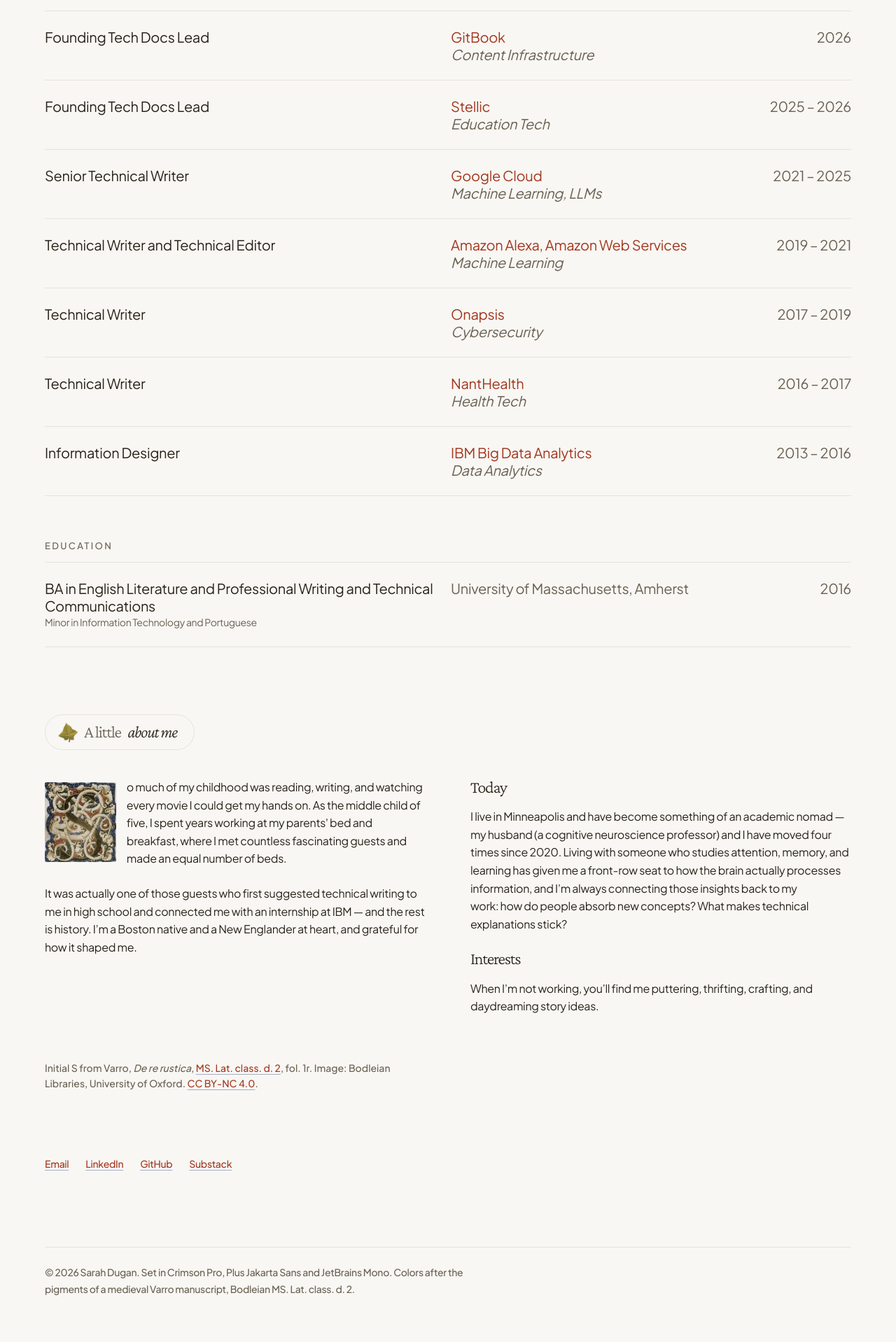
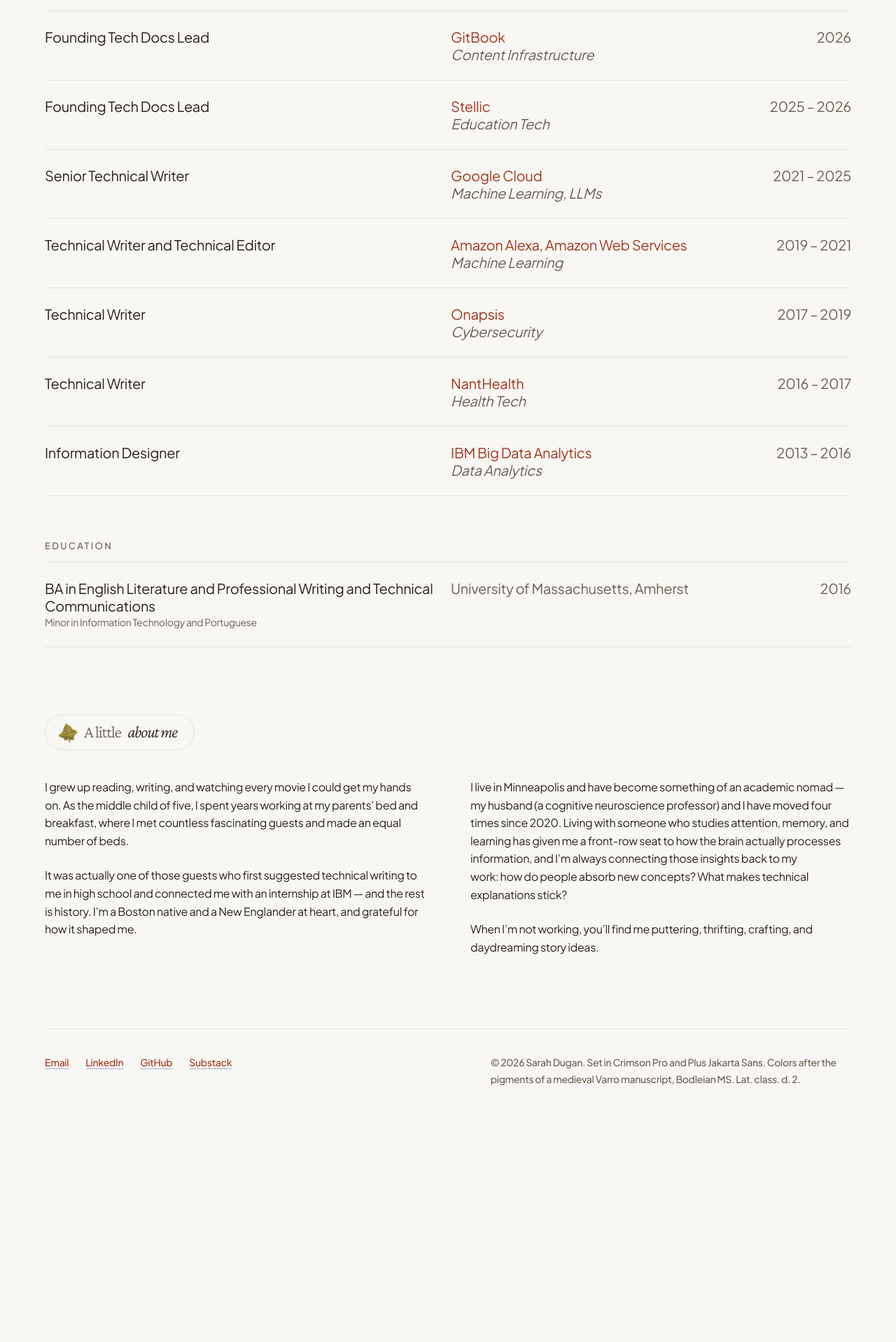
Before and after one commit to scrivera-dugan/site, a Jekyll site: the page built from index.md, in a window 1280 px wide. Shown: the part 2303-4221 px from the top of the page at 70% size. Built offline with Jekyll 4.4.1, drawn with Linux system fonts in a browser that asks for light colours; after the commit the page ends 3922 px from its top, so only the background shows below that.

Commit message:
Plain About, anchored footer, drop the unused mono
About
- Remove the illuminated initial and its credit line. The section opens
  as plain first-person text, and the Today / Interests subheads go, so
  it reads as four paragraphs in two columns with nothing interrupting.

Footer
- The hairline sat below the link row, leaving the links floating in
  ~160px between About and the colophon. The rule now sits on top and the
  links and colophon share one row beneath it. About-to-rule drops to
  80px and the footer from 279px to 148px.

Fonts
- With About in the sans, JetBrains Mono was loaded and credited but used
  by nothing. It leaves the font link, the colophon and the tokens. Two
  typefaces ship.

Co-Authored-By: Claude Fable 5.1 <noreply@anthropic.com>

```diff
--- a/_layouts/default.html
+++ b/_layouts/default.html
@@ -28,7 +28,7 @@
 
     <link rel="preconnect" href="https://fonts.googleapis.com">
     <link rel="preconnect" href="https://fonts.gstatic.com" crossorigin>
-    <link href="https://fonts.googleapis.com/css2?family=Crimson+Pro:ital,wght@0,300;0,400;0,600;1,300&family=JetBrains+Mono:wght@300;400&family=Plus+Jakarta+Sans:wght@400;500;700&display=swap" rel="stylesheet">
+    <link href="https://fonts.googleapis.com/css2?family=Crimson+Pro:ital,wght@0,300;0,400;0,600;1,300&family=Plus+Jakarta+Sans:wght@400;500;700&display=swap" rel="stylesheet">
     <link rel="stylesheet" href="{{ '/styles.css' | relative_url }}">
 
     <!-- Google tag (gtag.js) -->
@@ -96,7 +96,7 @@
             <li><a href="{{ site.data.substack.link }}" rel="noopener">Substack</a></li>
         </ul>
         <div class="colophon">
-            <p>© {{ 'now' | date: "%Y" }} Sarah Dugan. Set in Crimson Pro, Plus Jakarta Sans and JetBrains Mono. Colors after the pigments of a medieval Varro manuscript, Bodleian MS. Lat. class. d. 2.</p>
+            <p>© {{ 'now' | date: "%Y" }} Sarah Dugan. Set in Crimson Pro and Plus Jakarta Sans. Colors after the pigments of a medieval Varro manuscript, Bodleian MS. Lat. class. d. 2.</p>
         </div>
     </footer>
 
--- a/index.md
+++ b/index.md
@@ -118,18 +118,12 @@ title: Home
 {% include section-head.html id="about-h" label="A little" title="about me" %}
 
 <div class="prose-columns">
-<p><img class="initial" src="{{ '/images/initial-s.jpg' | relative_url }}" alt="" aria-hidden="true"><span class="visually-hidden">S</span>o much of my childhood was reading, writing, and watching every movie I could get my hands on. As the middle child of five, I spent years working at my parents' bed and breakfast, where I met countless fascinating guests and made an equal number of beds.</p>
+<p>I grew up reading, writing, and watching every movie I could get my hands on. As the middle child of five, I spent years working at my parents' bed and breakfast, where I met countless fascinating guests and made an equal number of beds.</p>
 
 <p>It was actually one of those guests who first suggested technical writing to me in high school and connected me with an internship at IBM &mdash; and the rest is history. I&rsquo;m a Boston native and a New Englander at heart, and grateful for how it shaped me.</p>
 
-<h3>Today</h3>
-
 <p>I live in Minneapolis and have become something of an academic nomad &mdash; my husband (a cognitive neuroscience professor) and I have moved four times since 2020. Living with someone who studies attention, memory, and learning has given me a front-row seat to how the brain actually processes information, and I&rsquo;m always connecting those insights back to my work: how do people absorb new concepts? What makes technical explanations stick?</p>
-
-<h3>Interests</h3>
 
 <p>When I&rsquo;m not working, you&rsquo;ll find me puttering, thrifting, crafting, and daydreaming story ideas.</p>
 </div>
-
-<p class="credit">Initial S from Varro, <em>De re rustica</em>, <a href="https://digital.bodleian.ox.ac.uk/objects/e2c7b068-4180-48a9-95a9-d0fa21109bdb/">MS. Lat. class. d. 2</a>, fol. 1r. Image: Bodleian Libraries, University of Oxford. <a href="https://creativecommons.org/licenses/by-nc/4.0/">CC BY-NC 4.0</a>.</p>
 </section>
--- a/styles.css
+++ b/styles.css
@@ -22,11 +22,9 @@
 
     /* Type: one job per family.
        display = headings and section titles, a light serif set tight
-       ui      = the workhorse: body, leads, nav, labels, lists, buttons
-       mono    = long-form prose set in columns */
+       ui      = the workhorse: body, leads, nav, labels, lists, buttons */
     --font-display: 'Crimson Pro', Georgia, 'Times New Roman', serif;
     --font-ui: 'Plus Jakarta Sans', system-ui, -apple-system, sans-serif;
-    --font-mono: 'JetBrains Mono', ui-monospace, SFMono-Regular, Menlo, monospace;
     --font-text: var(--font-ui);
 
     /* Tracking: the light serif needs pulling in, the sans slightly */
@@ -312,7 +310,7 @@ pre code {
        gutters .site sets, which is invisible on desktop (the column is
        centred) but runs text to both screen edges on a phone. */
     padding-top: var(--space-xl);
-    padding-bottom: var(--space-xl);
+    padding-bottom: var(--space-md);
 }
 
 /* ========================================
@@ -584,7 +582,14 @@ pre code {
 .site-footer {
     width: min(100% - 2 * var(--gutter), var(--content-max));
     margin-inline: auto;
-    padding: 0 0 var(--space-xl);
+    margin-top: var(--space-lg);
+    padding: var(--space-md) 0 var(--space-xl);
+    border-top: 1px solid var(--color-border);
+    display: flex;
+    flex-wrap: wrap;
+    justify-content: space-between;
+    align-items: baseline;
+    gap: var(--space-sm) var(--space-lg);
 }
 
 .elsewhere {
@@ -726,14 +731,6 @@ pre code {
     margin-bottom: var(--space-md);
 }
 
-/* Keep a subhead attached to the paragraph it introduces rather than
-   letting the column break between them. */
-.prose-columns h3 {
-    break-after: avoid;
-    break-inside: avoid;
-    margin-top: var(--space-md);
-}
-
 .prose-columns p:last-child {
     margin-bottom: 0;
 }
@@ -1031,21 +1028,6 @@ pre code {
     color: var(--color-text-secondary);
     font-family: var(--font-ui);
     font-size: var(--step-small);
-}
-
-.initial {
-    float: left;
-    width: 6.4rem;
-    height: auto;
-    margin: 0.4rem 0.9rem 0.1rem 0;
-    border-radius: 2px;
-}
-
-.credit {
-    clear: both;
-    margin-top: var(--space-xl);
-    font-size: var(--step-small);
-    color: var(--color-text-secondary);
 }
 
 /* ========================================
@@ -1520,9 +1502,8 @@ a.index-row:hover .what {
    ======================================== */
 
 .colophon {
-    margin-top: var(--space-xxl);
-    padding-top: var(--space-md);
-    border-top: 1px solid var(--color-border);
+    margin: 0;
+    max-width: 44ch;
 }
 
 .colophon p {
```
